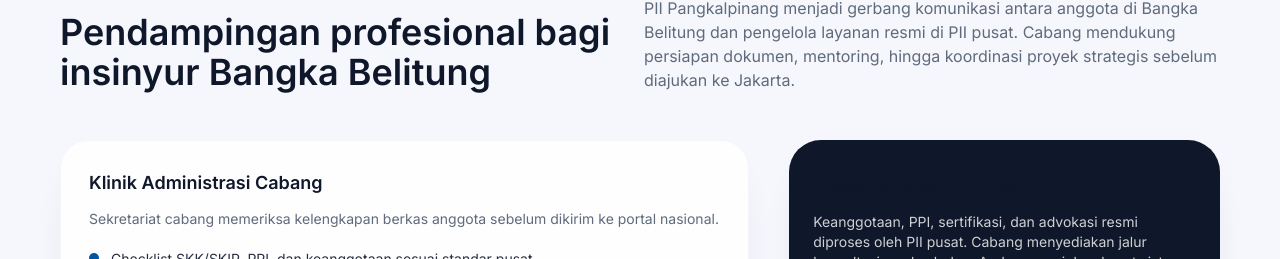
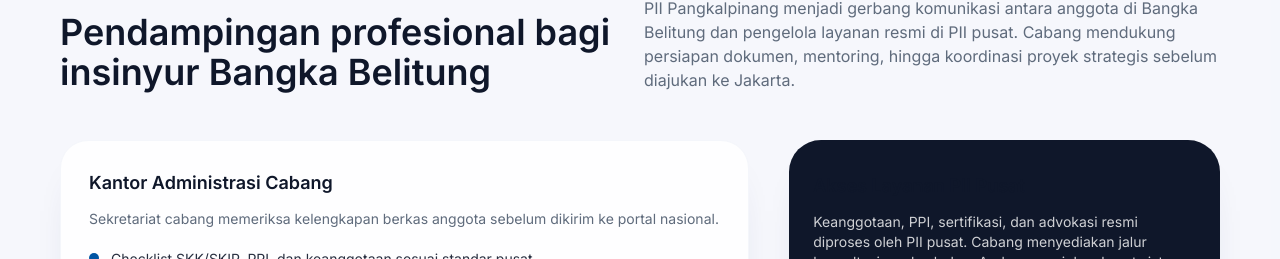
Before and after one commit to AdemsJulian/pii-pkp, a Next.js app: page / in a window 1280 px wide. Shown: the part 3589-3848 px from the top of the page. Built offline with nearby package versions, Linux system fonts and the light colour scheme.

Commit message:
chore: rename clinic support to admin office

```diff
--- a/src/components/sections/services.tsx
+++ b/src/components/sections/services.tsx
@@ -4,7 +4,7 @@
 export function ServicesSection() {
   const localSupport = [
     {
-      title: "Klinik Administrasi Cabang",
+      title: "Kantor Administrasi Cabang",
       description:
         "Sekretariat cabang memeriksa kelengkapan berkas anggota sebelum dikirim ke portal nasional.",
       points: [
```
